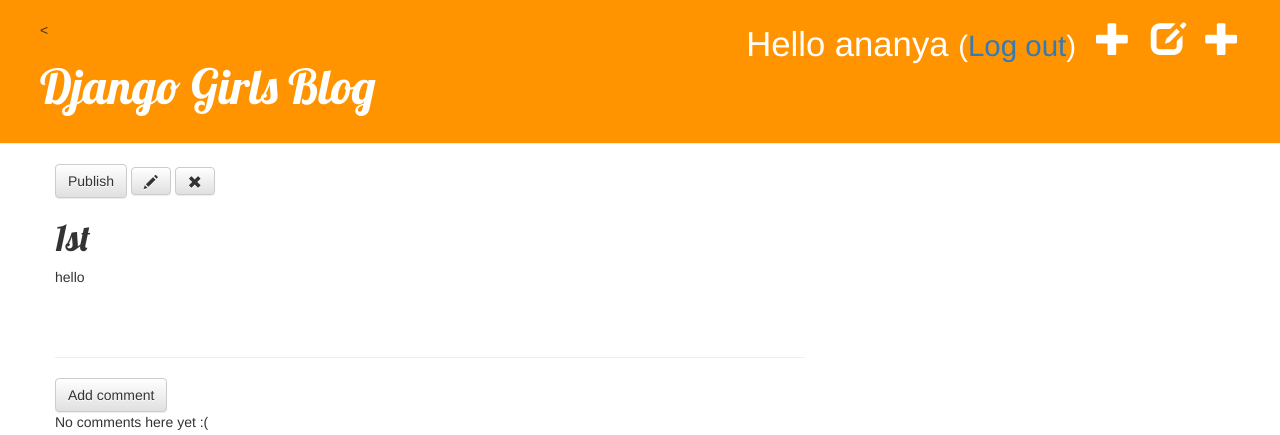
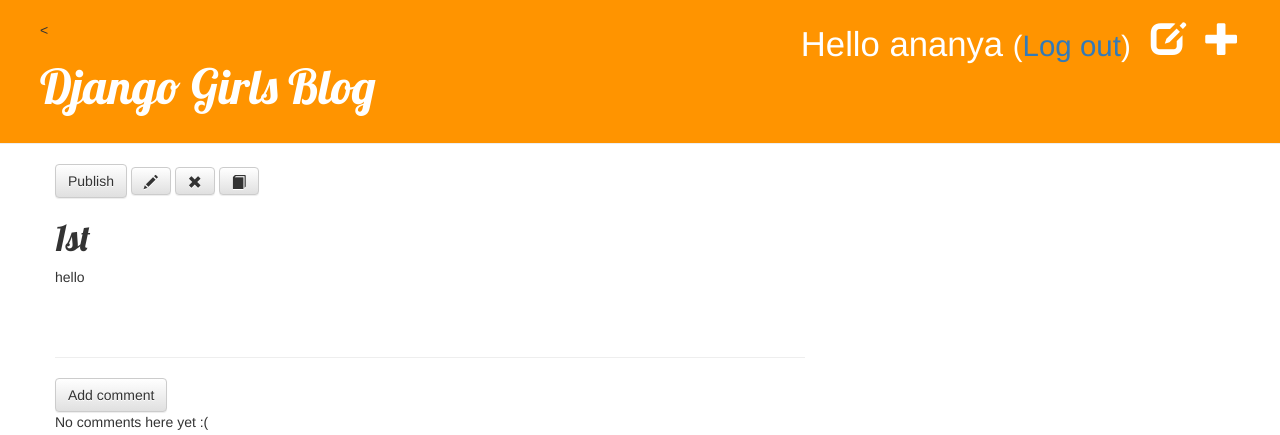
Before and after one commit to ananya/pwa-site-generator-from-django-blog, a Django app: page /post/18/ in a window 1280 px wide. Shown: the top 435 px of the page. Run offline with Django 3.2, Linux system fonts and the light colour scheme; a user stored in the database is signed in; data comes from the database, SQL or seed files in the repository; both versions use the stored data as it was after the commit; data that the repository does not hold is empty; some libraries are stand-ins or nearby versions.

Commit message:
adding pwa make icon to blog detail page

```diff
--- a/blog/templates/blog/base.html
+++ b/blog/templates/blog/base.html
@@ -12,7 +12,7 @@
             {% if user.is_authenticated %}
                 <a href="{% url 'post_new' %}" class="top-menu"><span class="glyphicon glyphicon-plus"></span></a>
                 <a href="{% url 'post_draft_list' %}" class="top-menu"><span class="glyphicon glyphicon-edit"></span></a>
-                <a href="{% url 'pwa_make' %}" class="top-menu"><span class="glyphicon glyphicon-plus"></span></a>
+
                 <p class="top-menu">Hello {{ user.username }} <small>(<a href="{% url 'logout' %}">Log out</a>)</small></p><
             {% else %}
                 <a href="{% url 'login' %}" class="top-menu"><span class="glyphicon glyphicon-lock"></span></a>
--- a/blog/templates/blog/post_detail.html
+++ b/blog/templates/blog/post_detail.html
@@ -12,6 +12,8 @@
         {% if user.is_authenticated %}
             <a class="btn btn-default" href="{% url 'post_edit' pk=post.pk %}"><span class="glyphicon glyphicon-pencil"></span></a>
             <a class="btn btn-default" href="{% url 'post_remove' pk=post.pk %}"><span class="glyphicon glyphicon-remove"></span></a>
+            <a class="btn btn-default" href="{% url 'pwa_make' %}"><span class="glyphicon glyphicon-book"></span></a>
+
         {% endif %}
         <h1>{{ post.title }}</h1>
         <p>{{ post.text|linebreaksbr }}</p>
```
Also changed, not shown: db.sqlite3.
